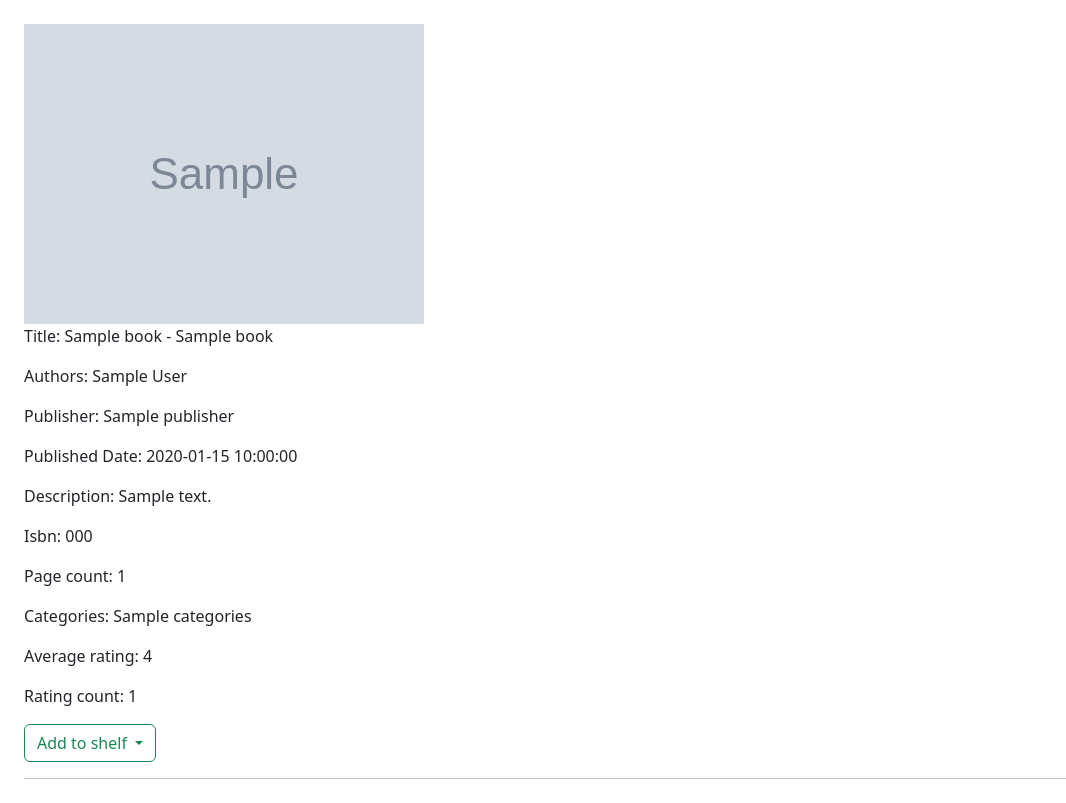
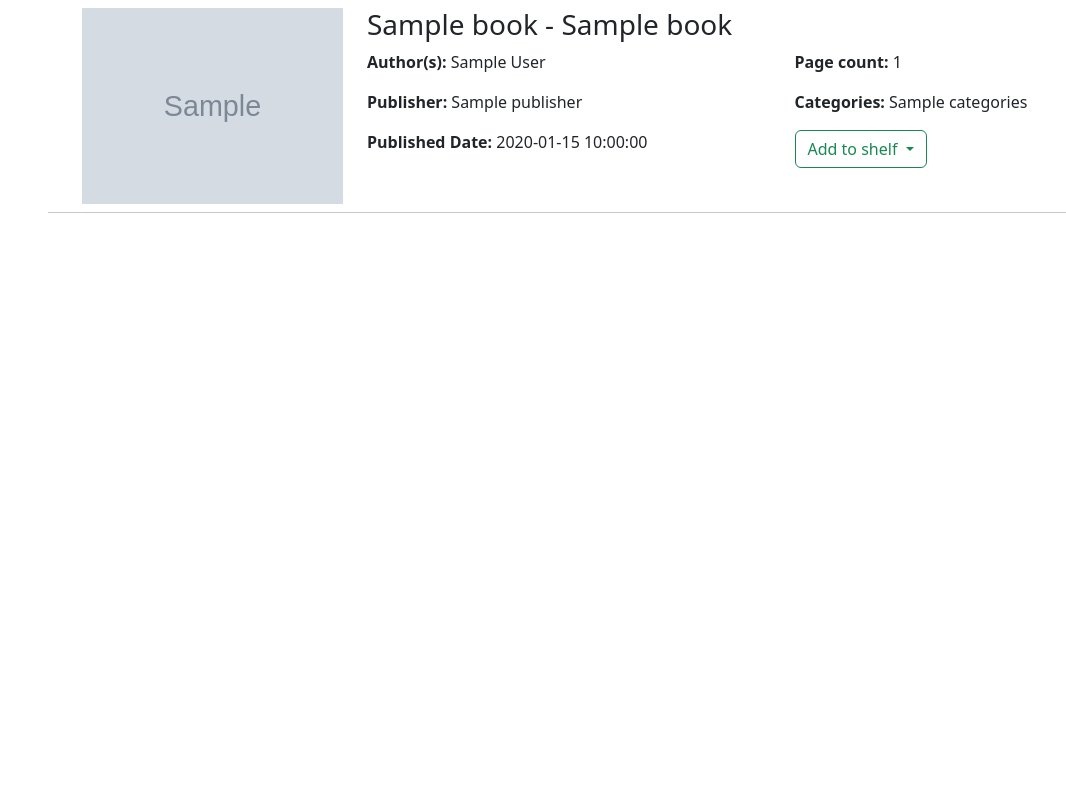
Before and after one commit to KelvinPrussia/BestReads, a Flask app: template templates/search.html in a window 1280 px wide. Shown: the part 74-877 px from the top of the page, without its empty margins (0-1066 px from the left). After the commit the page ends 287 px from the top, so only its background shows below. Run offline with Flask 3, Linux system fonts and the light colour scheme; the template is opened without the code that fills it: most values are stand-ins (such as "Sample title", 1, 10 or a date in 2020); grey boxes marked "Sample" are stand-in pictures.

Commit message:
improved styling on search results

```diff
--- a/static/styles.css
+++ b/static/styles.css
@@ -10,3 +10,11 @@
     color: #198754;
     text-decoration: underline;
 }
+
+.title-text
+{
+    max-width: 750px;
+    overflow: hidden;
+    text-overflow: ellipsis;
+    white-space: nowrap;
+}
--- a/templates/layout.html
+++ b/templates/layout.html
@@ -30,7 +30,7 @@
                 {% endif %}
         </div>
     </nav>
-    <main class="m-4">
+    <main class="mx-5 my-2">
         {% block main %}{% endblock %}
     </main>
   </body>
--- a/templates/search.html
+++ b/templates/search.html
@@ -6,42 +6,50 @@
 
 {% block main %}
     {% for book in books %}
-        <div class="">
-            <div class="img_cont">
-                <img src="{{ book['image'] | safe }}" alt="Cover art">
+        <div class="container my-2">
+            <div class="row">
+                <div class="col-md-3 d-flex align-items-center">
+                    <img class="img-fluid" src="{{ book['image'] | safe }}" alt="Cover art">
                 </div>
-            <div class="info_cont">
-                <p>
-                    Title: {{ book["title"] }} {% if book["subtitle"] != "Unknown" %}- {{ book["subtitle"] }} {% endif %}
-                </p>
-                <p>Authors: {{ book["author"] }}</p>
-                <p>Publisher: {{ book["publisher"] }}</p>
-                <p>Published Date: {{ book["published_date"] }}</p>
-                <p>Description: {{ book["description"] }}</p>
-                <p>Isbn: {{ book["isbn"] }}</p>
-                <p>Page count: {{ book["page_count"] }}</p>
-                <p>Categories: {{ book["categories"] }}</p>
-                <p>Average rating: {{ book["average_rating"] }}</p>
-                <p>Rating count: {{ book["rating_count"] }}</p>
+                <div class="col">
+                    <div class="img-row row">
+                        <h3 class="title-text">
+                            {{ book["title"] }} {% if book["subtitle"] != "Unknown" %}- {{ book["subtitle"] }} {% endif %}
+                        </h3>
                     </div>
-            <div class="dropdown">
+                    <div class="row">
+                        <div class="col">
+                            <p><strong>Author(s):</strong> {{ book["author"] }}</p>
+                            <p><strong>Publisher:</strong> {{ book["publisher"] }}</p>
+                            <p><strong>Published Date:</strong> {{ book["published_date"] }}</p>
+                        </div>
+                        <div class="col">
+                            <p><strong>Page count:</strong> {{ book["page_count"] }}</p>
+                            <p><strong>Categories:</strong> {{ book["categories"] }}</p>
                             <button class="btn btn-outline-success dropdown-toggle" type="button" id="dropdownMenu{{ loop.index }}" data-bs-toggle="dropdown" aria-haspopup="true" aria-expanded="false">
                                 Add to shelf
                             </button>
                             <ul class="dropdown-menu" aria-labelledby="dropdownMenu{{ loop.index }}">
+                                <li class="dropdown-item">
                                     <form class="px-4 py-3" action="/addtoshelf" method="post">
                                         <input type="hidden" name="book" value="{{book}}">
                                         <input type="hidden" name="shelf" value="read">
                                         <button class="dropdown-item" type="submit">Read</button>
                                     </form>
+                                </li>
+                                <li class="dropdown-item">
                                     <form class="px-4 py-3" action="/addtoshelf" method="post">
                                         <input type="hidden" name="book" value="{{book}}">
                                         <input type="hidden" name="shelf" value="tbr">
                                         <button class="dropdown-item" type="submit">To Be Read</button>
                                     </form>
+                                </li>
                             </ul>
                         </div>
-            <hr>
                     </div>
+                </div>
+            </div>
+        </div>
+        <hr class="my-0">
     {% endfor %}
 {% endblock %}
```
Lines whose indentation alone changed are shown as unchanged.
